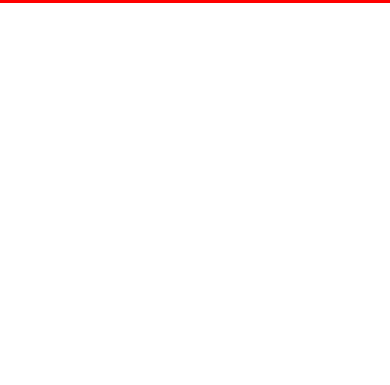
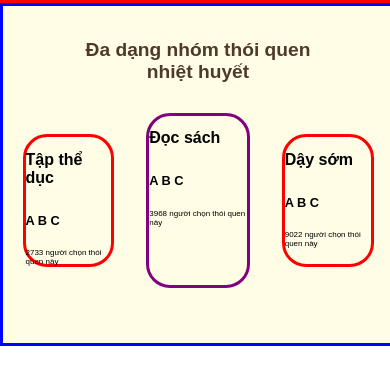
Before and after one commit to KienHongNguyen/ripid-page, a plain HTML site: page index.html in a window 390 px wide. Shown: the part 341-726 px from the top of the page. Drawn offline with Linux system fonts and the light colour scheme.

Commit message:
section 1.5

```diff
--- a/index.html
+++ b/index.html
@@ -14,7 +14,26 @@
         <p>Tài khoảng của bạn đã được thiết lập. <br> Cùng cộng đồng Ripid tạo thói quen ngay nhé!</p>
     </section>
 
-    <section class="activitySection"></section>
+    <section class="activitySection">
+        <h1>Đa dạng nhóm thói quen <br> nhiệt huyết</h1>
+        <div class="cardSection">
+            <div id="card1">
+                <h2>Tập thể dục</h2>
+                <h3>A B C</h3>
+                <p>2733 người chọn thói quen này</p>
+            </div>
+            <div id="card2">
+                <h2>Đọc sách</h2>
+                <h3>A B C</h3>
+                <p>3968 người chọn thói quen này</p>
+            </div>
+            <div id="card3">
+                <h2>Dậy sớm</h2>
+                <h3>A B C</h3>
+                <p>9022 người chọn thói quen này</p>
+            </div>
+        </div>
+    </section>
 
     <section class="guideSection"></section>
 </body>
--- a/style.css
+++ b/style.css
@@ -7,6 +7,9 @@ body {
 /* Mobile Layout */
 @media (max-width: 600px) {
 
+
+
+/* Home Section */
 .homeSection {
     display: flex;
     flex-direction: column;
@@ -26,7 +29,6 @@ body {
     border-radius: 2rem;
     margin-top: 3vh;
 }
-
 .homeSection h1 {
     font-size: 1.4rem;
     margin-top: 1.5vh;
@@ -41,6 +43,66 @@ body {
 
 }
 
+
+/* Activity Section */
+.activitySection {
+    display: flex;
+    flex-direction: column;
+    align-items: center;
+    width: 100vw;
+    height: 40vh;
+    background-color: #FFFDE6;
+    border: solid blue;
+
+}
+.activitySection h1 {
+    font-size: 1.2rem;
+    color: #4E3A26;
+    text-align: center;
+    margin-top: 4vh;
+}
+.cardSection {
+    display: flex;
+    justify-content: space-between;
+    align-items: center;
+    margin-top: 2vh;
+    width: 90vw;
+    height: 20vh;
+
+}
+.cardSection h2 {
+    font-size: 1rem;
+}
+.cardSection h3 {
+    font-size: 0.8rem;
+}
+.cardSection p {
+    font-size: 0.5rem;
+}
+
+#card1, #card3 {
+    display: flex;
+    flex-direction: column;
+
+    width: 22vw;
+    height: 15vh;
+    border-radius: 1.5rem;
+
+
+    border: solid red;
+}
+
+#card2 {
+    display: flex;
+    flex-direction: column;
+
+    width: 25vw;
+    height: 20vh;
+    border-radius: 1.5rem;
+
+
+    border: solid purple;
+}
 
 
 
```
